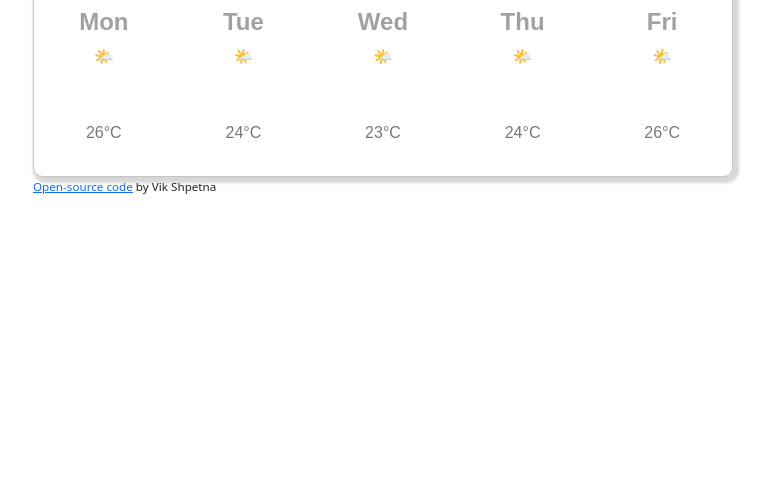
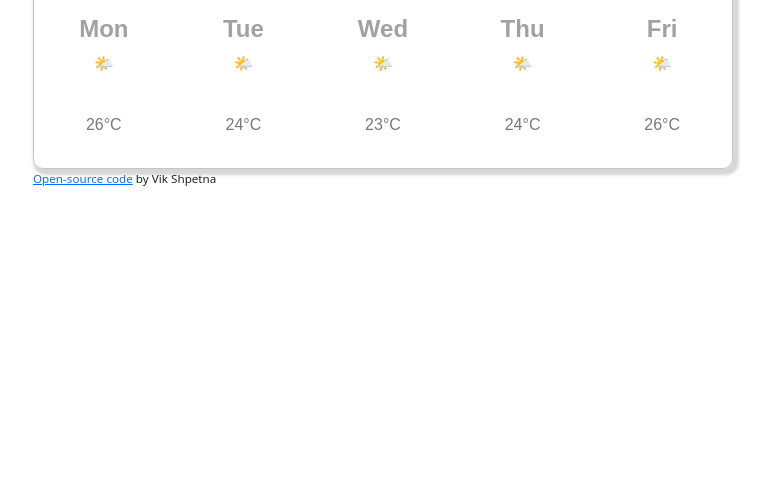
Before and after one commit to Vikkkaa/weather-app, a plain HTML site: page index.html in a window 1280 px wide. Shown: the part 308-800 px from the top of the page, without its empty margins (257-1028 px from the left). Drawn offline with nearby package versions, Linux system fonts and the light colour scheme; a script that the page names is missing.

Commit message:
Update style.css

```diff
--- a/src/style.css
+++ b/src/style.css
@@ -21,6 +21,7 @@
 h1 {
   font-weight: 400;
   margin-top: 40px;
+  margin-bottom: 15px;
 }
 
 form {
@@ -62,8 +63,8 @@ h4 {
 
 .emoji {
   display: inline-block;
-  width: 60px;
-  height: 60px;
+  width: 45px;
+  height: 45px;
 }
 footer {
   font-size: smaller;
```
